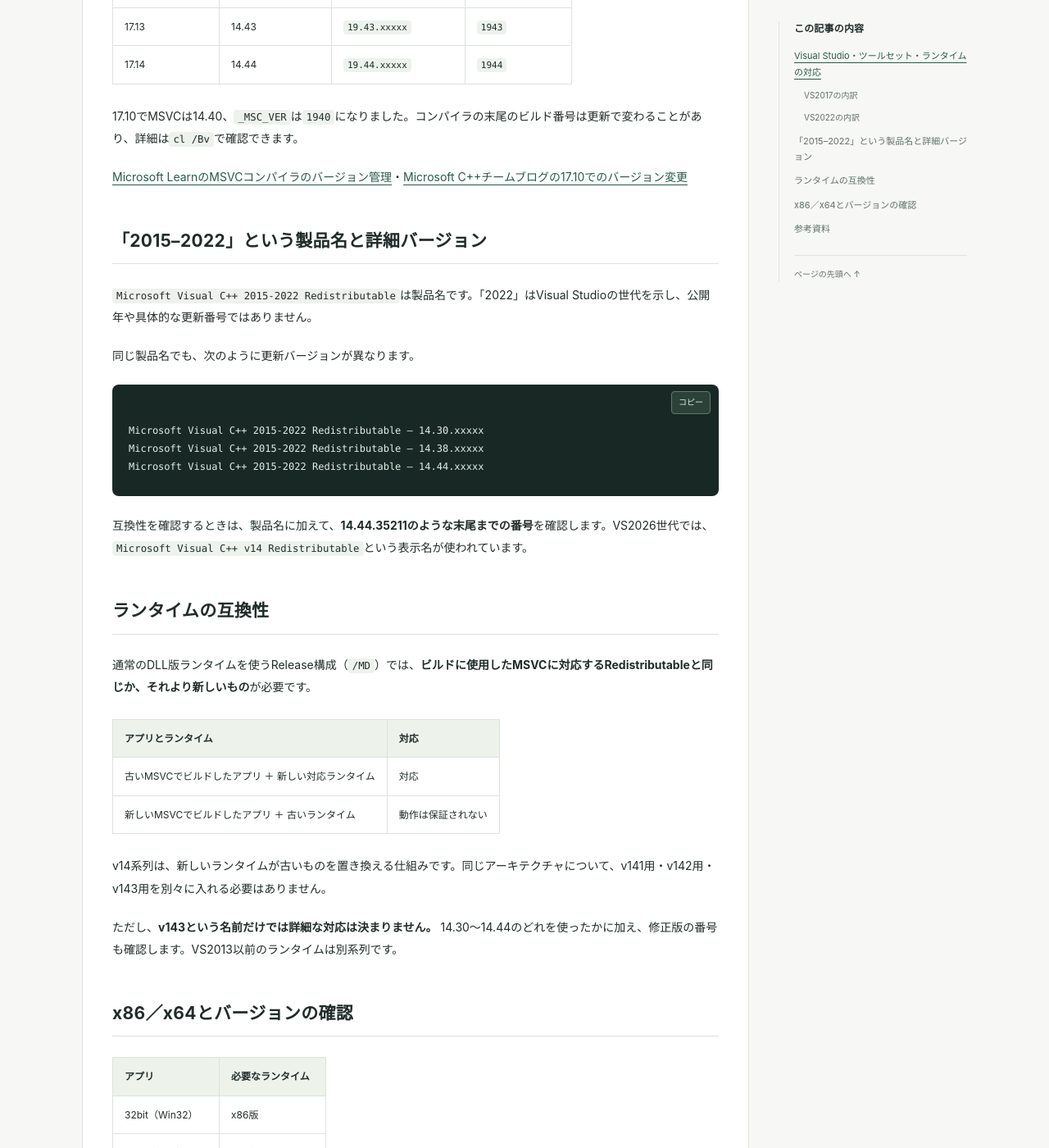
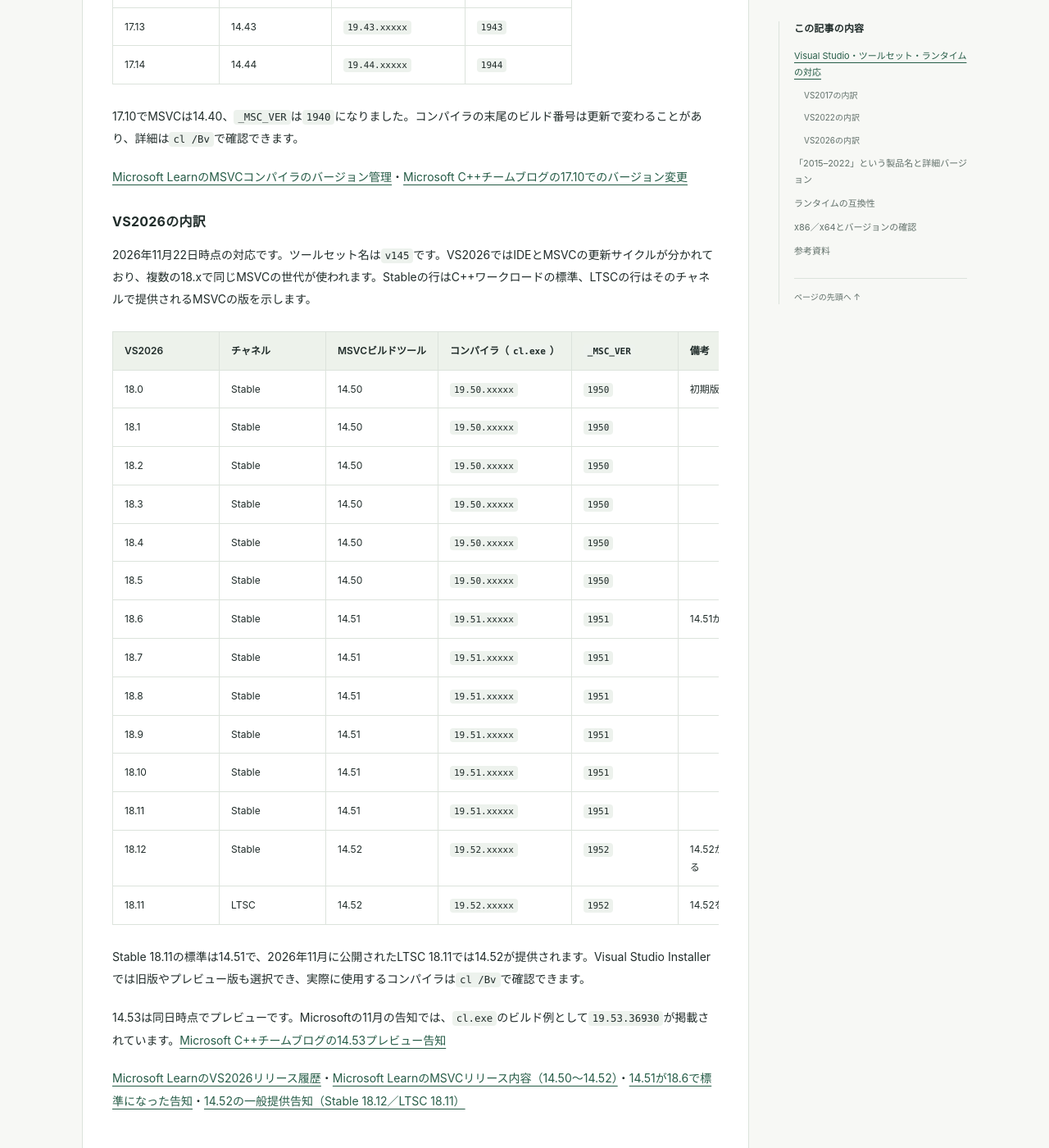
Before and after one commit to khf05137/tech-notes, a Jekyll site: the page built from _posts/2026-11-10-msvc-runtime-and-toolset-compatibility.md, in a window 1280 px wide and 1400 px high, scrolled down 2702 px. Shown: the whole window at 82% size. Built offline with Jekyll 4.4.1, drawn with Linux system fonts in a browser that asks for light colours.

Commit message:
docs: publish Visual Studio 2026 MSVC version table (#10)

```diff
--- a/_posts/2026-11-10-msvc-runtime-and-toolset-compatibility.md
+++ b/_posts/2026-11-10-msvc-runtime-and-toolset-compatibility.md
@@ -73,6 +73,33 @@ Visual C++のバージョンには、Visual Studioの製品名、`v143`のよう
 
 [Microsoft LearnのMSVCコンパイラのバージョン管理](https://learn.microsoft.com/ja-jp/cpp/overview/compiler-versions)・[Microsoft C++チームブログの17.10でのバージョン変更](https://devblogs.microsoft.com/cppblog/msvc-toolset-minor-version-number-14-40-in-vs-2022-v17-10/)
 
+### VS2026の内訳
+
+2026年11月22日時点の対応です。ツールセット名は`v145`です。VS2026ではIDEとMSVCの更新サイクルが分かれており、複数の18.xで同じMSVCの世代が使われます。Stableの行はC++ワークロードの標準、LTSCの行はそのチャネルで提供されるMSVCの版を示します。
+
+| VS2026 | チャネル | MSVCビルドツール | コンパイラ（`cl.exe`） | `_MSC_VER` | 備考 |
+|---|---|---|---|---|---|
+| 18.0 | Stable | 14.50 | `19.50.xxxxx` | `1950` | 初期版 |
+| 18.1 | Stable | 14.50 | `19.50.xxxxx` | `1950` |  |
+| 18.2 | Stable | 14.50 | `19.50.xxxxx` | `1950` |  |
+| 18.3 | Stable | 14.50 | `19.50.xxxxx` | `1950` |  |
+| 18.4 | Stable | 14.50 | `19.50.xxxxx` | `1950` |  |
+| 18.5 | Stable | 14.50 | `19.50.xxxxx` | `1950` |  |
+| 18.6 | Stable | 14.51 | `19.51.xxxxx` | `1951` | 14.51が標準になる |
+| 18.7 | Stable | 14.51 | `19.51.xxxxx` | `1951` |  |
+| 18.8 | Stable | 14.51 | `19.51.xxxxx` | `1951` |  |
+| 18.9 | Stable | 14.51 | `19.51.xxxxx` | `1951` |  |
+| 18.10 | Stable | 14.51 | `19.51.xxxxx` | `1951` |  |
+| 18.11 | Stable | 14.51 | `19.51.xxxxx` | `1951` |  |
+| 18.12 | Stable | 14.52 | `19.52.xxxxx` | `1952` | 14.52が標準になる |
+| 18.11 | LTSC | 14.52 | `19.52.xxxxx` | `1952` | 14.52を提供 |
+
+Stable 18.11の標準は14.51で、2026年11月に公開されたLTSC 18.11では14.52が提供されます。Visual Studio Installerでは旧版やプレビュー版も選択でき、実際に使用するコンパイラは`cl /Bv`で確認できます。
+
+14.53は同日時点でプレビューです。Microsoftの11月の告知では、`cl.exe`のビルド例として`19.53.36930`が掲載されています。[Microsoft C++チームブログの14.53プレビュー告知](https://devblogs.microsoft.com/cppblog/msvc-build-tools-preview-updates-november-2026/)
+
+[Microsoft LearnのVS2026リリース履歴](https://learn.microsoft.com/en-us/visualstudio/releases/2026/release-history)・[Microsoft LearnのMSVCリリース内容（14.50～14.52）](https://learn.microsoft.com/en-us/cpp/overview/what-s-new-for-msvc)・[14.51が18.6で標準になった告知](https://devblogs.microsoft.com/cppblog/msvc-version-1451-available/)・[14.52の一般提供告知（Stable 18.12／LTSC 18.11）](https://devblogs.microsoft.com/cppblog/msvc-build-tools-version-14-52-now-generally-available/)
+
 ## 「2015–2022」という製品名と詳細バージョン
 
 `Microsoft Visual C++ 2015-2022 Redistributable`は製品名です。「2022」はVisual Studioの世代を示し、公開年や具体的な更新番号ではありません。
```
